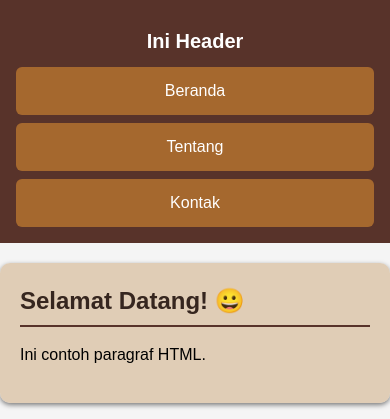
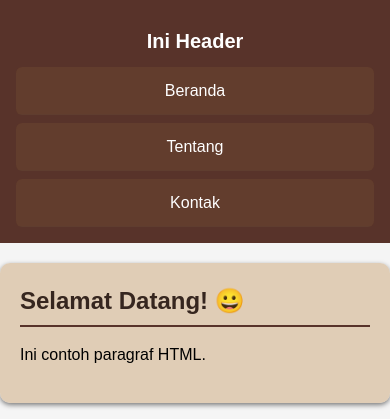
Before and after one commit to 2511500020-eng/2511500020-PWD-TI1A-2526_1, a PHP site: page /pertemuan-04/index.html in a window 390 px wide. Shown: the top 419 px of the page. Run offline with PHP 8.4, Linux system fonts and the light colour scheme.

Commit message:
ganti warna bg navigasi mode mobile

```diff
--- a/pertemuan-04/style.css
+++ b/pertemuan-04/style.css
@@ -75,7 +75,7 @@ header li a:active {
         padding: 12px 14px;
         border: 1px solid rgba white;
         border-radius: 6px;
-        background: rgba(190, 123, 50, 0.75);
+        background: rgba(102, 72, 53, 0.5);
         backdrop-filter: saturate(120%);
     }
 }
```
